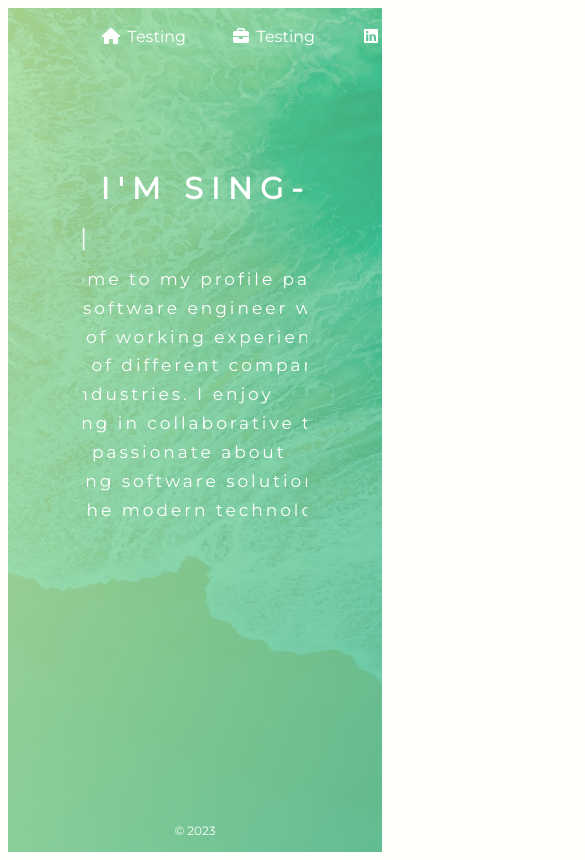
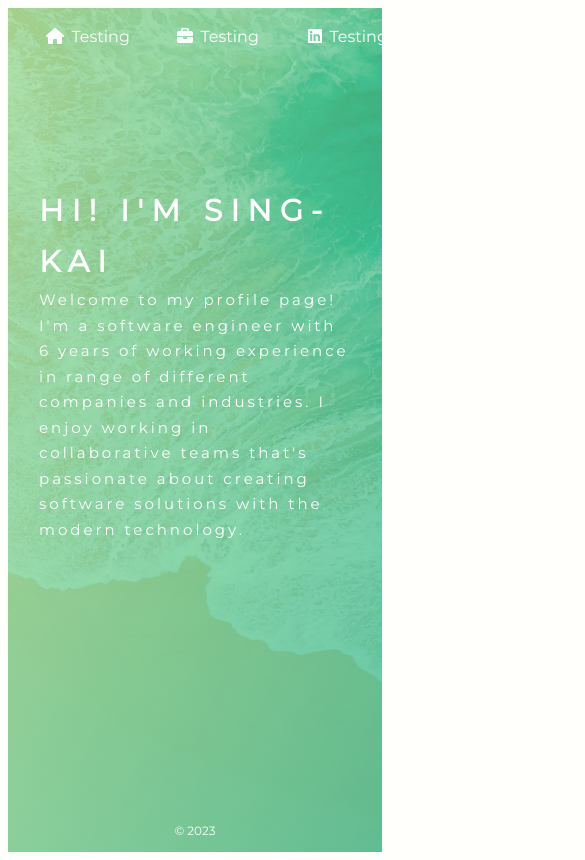
Before and after one commit to Sing-Kai/profile-page, a Next.js app: page / in a window 390 px wide. Shown: the whole page, 585 px wide, since content can reach past the window. Built offline with nearby package versions, Linux system fonts and the light colour scheme.

Commit message:
made navbar responsive

```diff
--- a/pages/index.tsx
+++ b/pages/index.tsx
@@ -57,6 +57,12 @@ const LandingBody = styled.div`
   clip-path:polygon(0 0, 100% 0, 100% 100%, 0 100% );
   display: flex;
   flex-direction: row;
+  @media (max-width: 850px) {
+    width: 90%;
+    margin-left: auto;
+    margin-right: auto;
+    /* padding: 50px; */
+  }
 `
 
 const ProfileTextCard = styled.div`
@@ -67,7 +73,7 @@ const ProfileTextCard = styled.div`
   top: 50%;
   left: 50%;
   transform: translate(-50%, -50%);
-  @media (max-width: 600px) {
+  @media (max-width: 850px) {
     display: flex;
     flex-direction: column;
     height: auto;
@@ -81,8 +87,7 @@ const ProfilePicContainer = styled.div`
   border-radius: 50%;
   padding: 5px;
   margin: 5px;
-  @media (max-width: 600px) {
-    order: 3;
+  @media (max-width: 850px) {
     height: 0;
     width: 0;
     visibility: hidden
@@ -93,12 +98,10 @@ const TextContainer = styled.div`
   padding: 5px;
   margin: 5px;
   width: 100%;
-  @media (max-width: 600px) {
+  @media (max-width: 850px) {
     order: 2;
     height: auto;
-    width: 90vw;
-    padding: 0, 50;
-    margin: 0, 50;
+    width: 100vw;
   }
 `
 
@@ -109,10 +112,12 @@ const IntroText = styled.span`
   font-size: 40px;
   font-weight: 800;
   letter-spacing: 8px;
-  @media (max-width: 600px) {
+  @media (max-width: 850px) {
     font-size: 30px;
     height: auto;
-    width: 90vw;
+    width: 80vw;
+    margin-left: 10%;
+    margin-right: 10%
   }
 `
 const IntroDesc = styled.span`
@@ -121,9 +126,11 @@ const IntroDesc = styled.span`
   font-size: 17px;
   font-weight: 400;
   letter-spacing: 3px;
-  @media (max-width: 600px) {
-    font-size: 17px;
+  @media (max-width: 850px) {
+    font-size: 15px;
     height: auto;
-    width: 90vw;
+    width: 80vw;
+    margin-left: 10%;
+    margin-right: 10%
   }
 `
--- a/src/components/navbar/Navbar.tsx
+++ b/src/components/navbar/Navbar.tsx
@@ -41,6 +41,11 @@ const NavbarContainer = styled.div`
   width: 60%;
   margin-left: auto;
   margin-right: auto;
+  @media (max-width: 850px) {
+    width: 80vw;
+    margin-left: 5%;
+    margin-right: 5%
+  }
 `
 
 const NavContainer = styled.ul`
@@ -51,9 +56,13 @@ const NavContainer = styled.ul`
   align-items: center;
   justify-content:  space-between;
   margin: 0;
-  padding: 0%;
-  @media (max-width: 600px) {
-
+  padding: 0;
+  @media (max-width: 850px) {
+    flex-direction: row;
+    align-items: center;
+    justify-content:  flex-start;
+    margin: 0;
+    padding: 0;
   }
 `
 
@@ -61,7 +70,7 @@ const NavItem = styled.li`
   padding: 15px;
   text-decoration:none;
   z-index: 1;
-  @media (max-width: 600px) {
+  @media (max-width: 850px) {
 
   }
 `
```
Also changed, not shown: src/components/Nav.tsx (+3 -9 lines).
